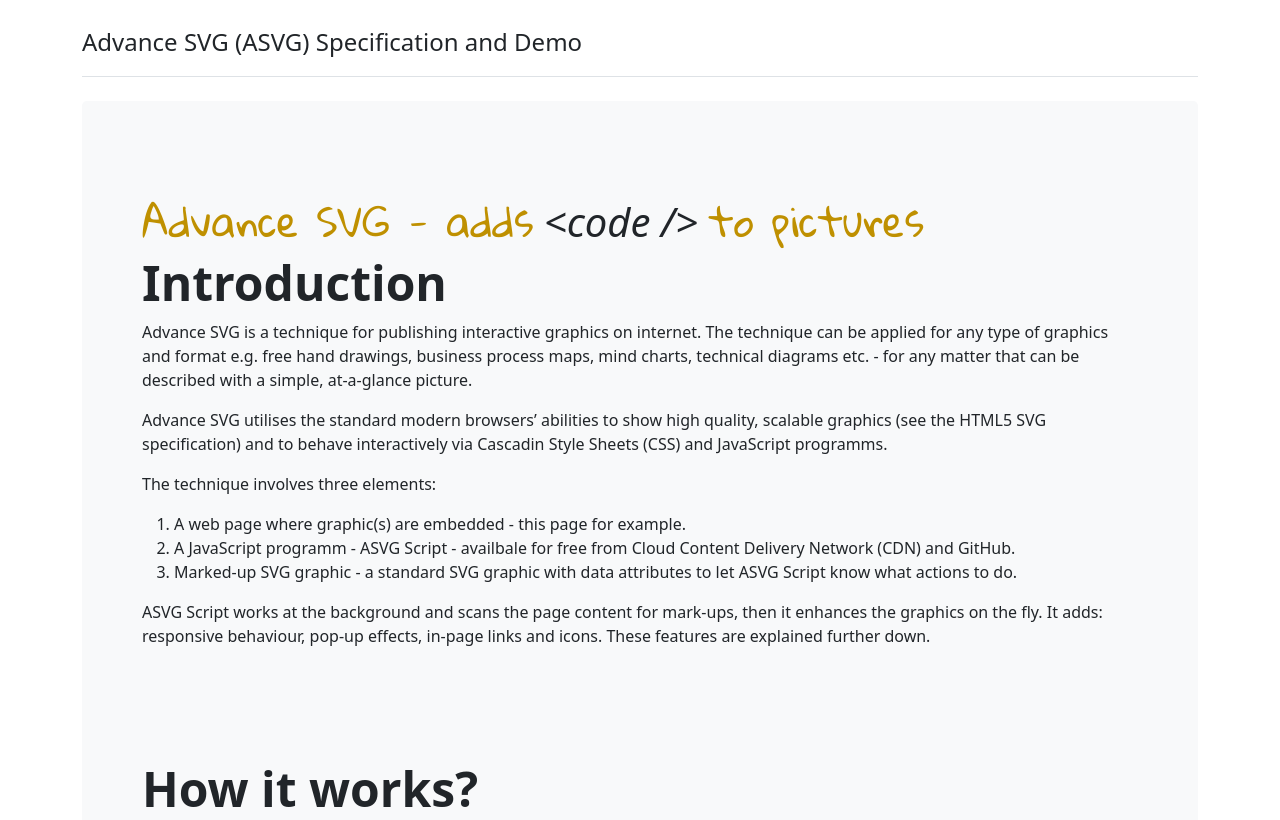
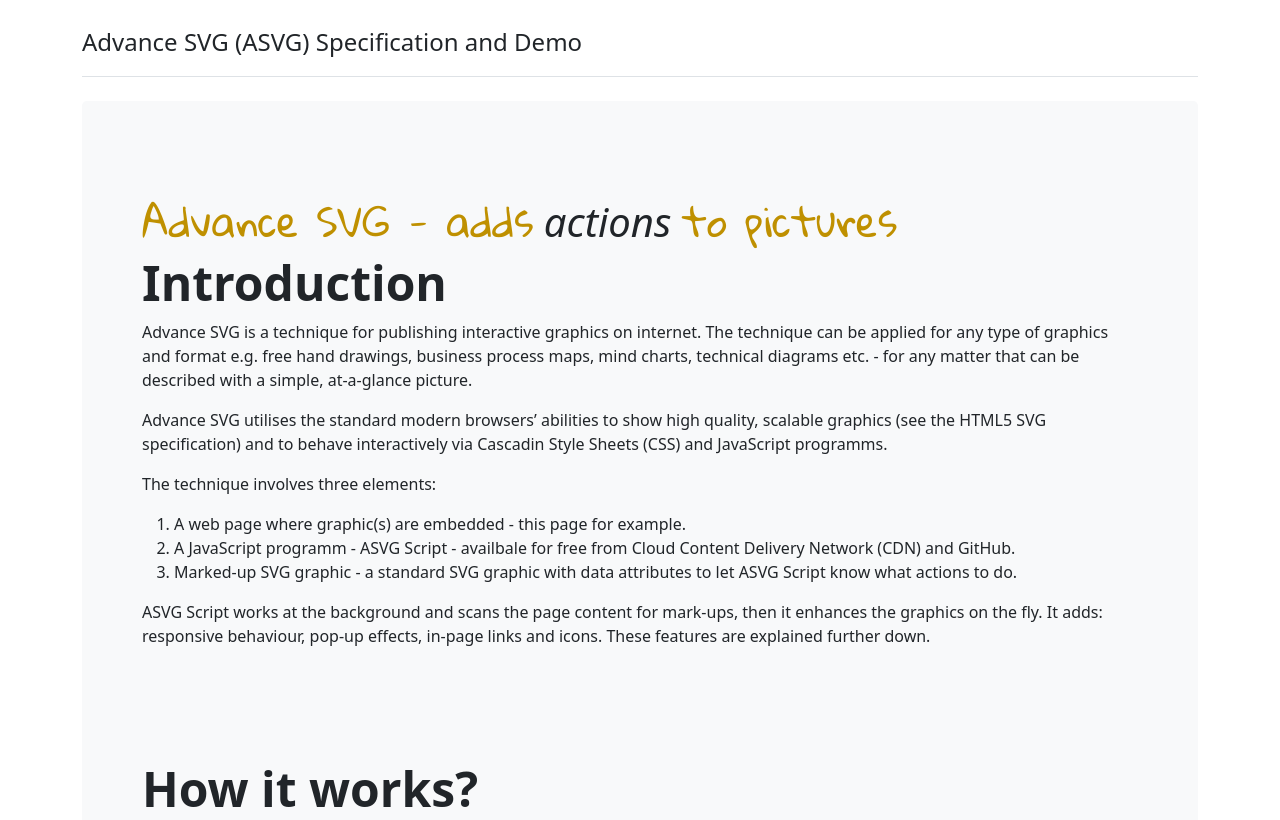
Before and after one commit to processesjs-com/advance-svg, a website built with webpack: page src/index.html in a window 1280 px wide. Shown: the top 820 px of the page. Built offline with nearby package versions, Linux system fonts and the light colour scheme; files whose address does not match are found by name; what is-svg, spin would draw is missing.

```diff
--- a/src/index.html
+++ b/src/index.html
@@ -22,7 +22,7 @@
 
       <div class="p-5 mb-4 bg-light rounded-3">
         <div class="container-fluid py-5">
-          <h1><span style="font-family: Gloria Hallelujah; color: rgb(191, 144, 0);">Advance SVG - adds</span> <i>&lt;code /&gt;</i> <span style="font-family: Gloria Hallelujah; color: rgb(191, 144, 0);">to pictures</span></h1>
+          <h1><span style="font-family: Gloria Hallelujah; color: rgb(191, 144, 0);">Advance SVG - adds</span> <i>actions</i> <span style="font-family: Gloria Hallelujah; color: rgb(191, 144, 0);">to pictures</span></h1>
           <div data-asvg="page1.svg" data-asvg-show="page1.svg" style="width:100%;" >If you see this text, the ASVG Script is not working.</div>
           <h1 class="display-5 fw-bold">Introduction</h1>
           <p>Advance SVG is a technique for publishing interactive graphics on internet. The technique can be applied for any type of graphics and format e.g. free hand drawings, business process maps, mind charts, technical diagrams etc. - for any matter that can be described with a simple, at-a-glance picture.</p>
```
